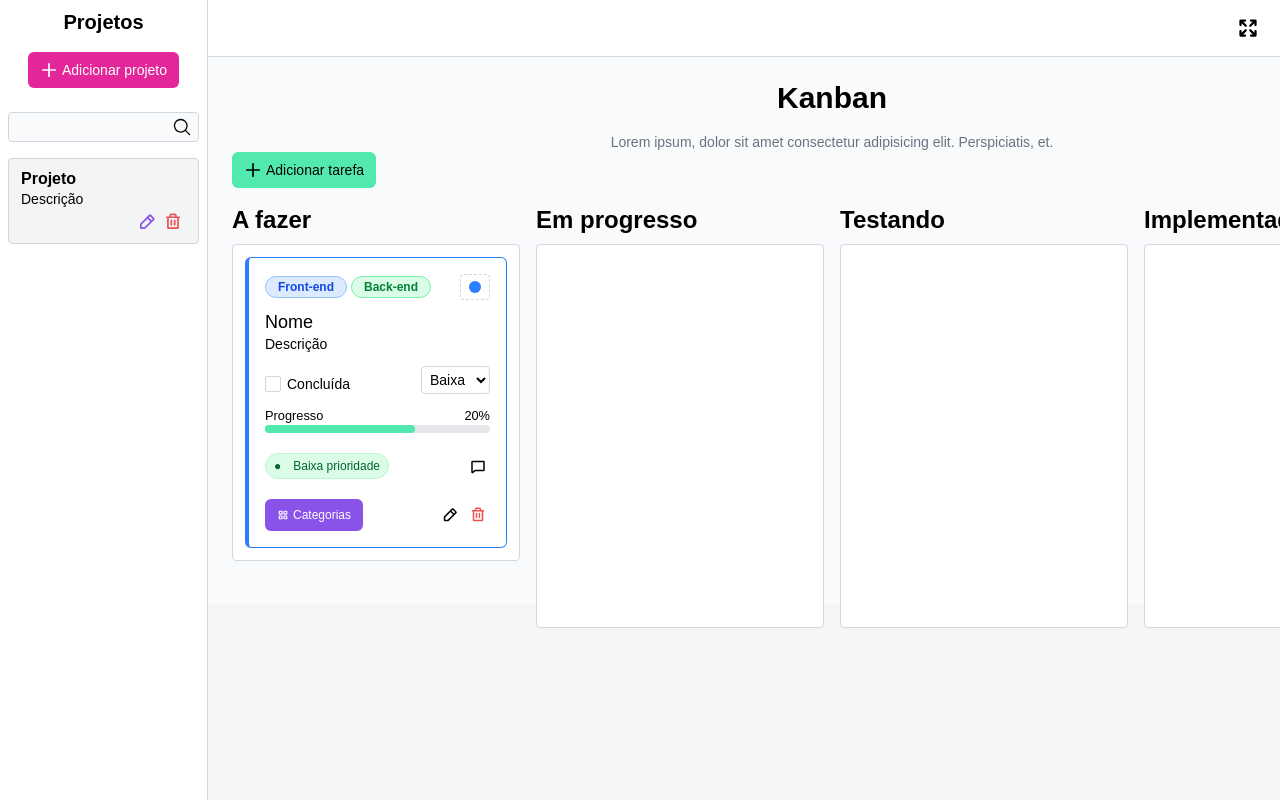
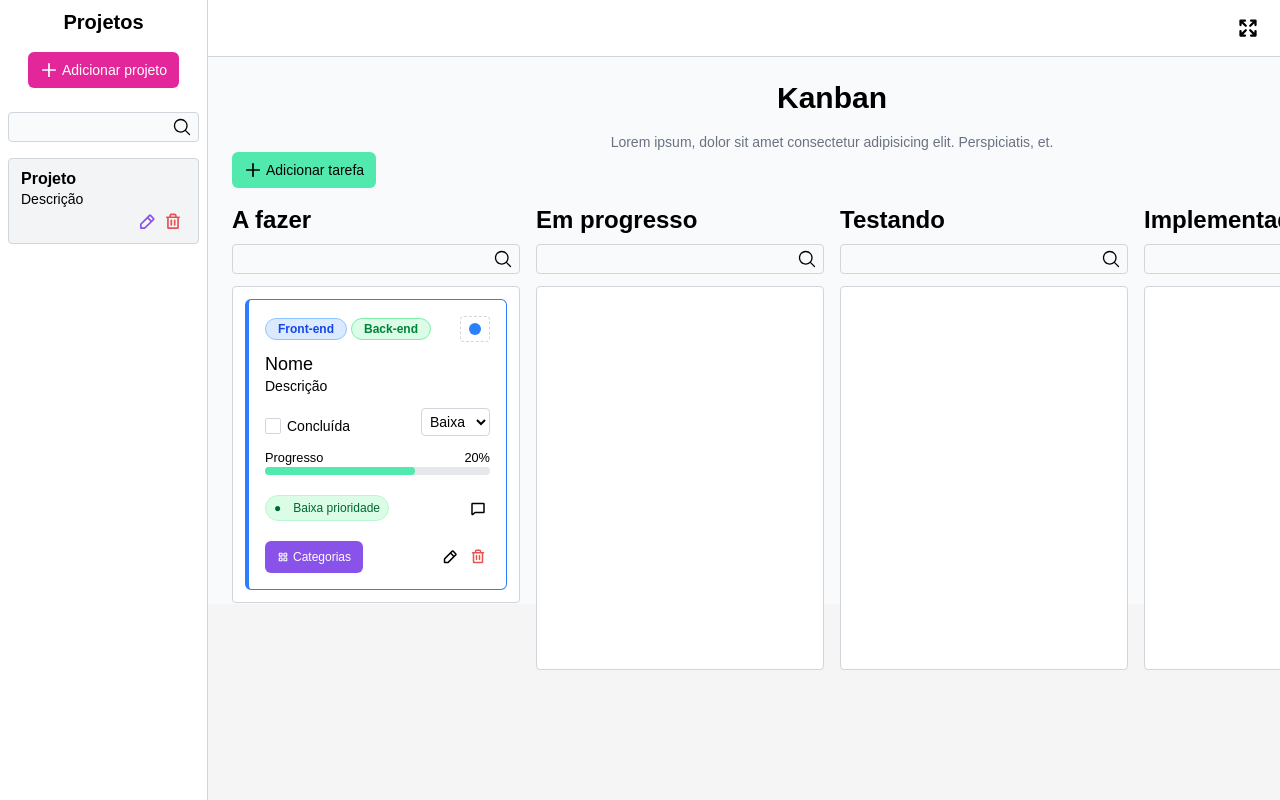
Before and after one commit to marcelosarinho/kanban, a React (Vite) app in the folder frontend/: page / in a window 1280 px wide. Shown: the top 800 px of the page. Built offline with nearby package versions, Linux system fonts and the light colour scheme; some icons are missing; a web font is replaced by a local one.

Commit message:
feat: added searchbar to status columns

```diff
--- a/frontend/src/App.tsx
+++ b/frontend/src/App.tsx
@@ -110,7 +110,7 @@ function App() {
           <ModalClose onClick={() => closeModal('create-project-modal')} />
         </ModalHeader>
         <ModalBody>
-          <form className='flex flex-col gap-3'>
+          <form className="flex flex-col gap-3">
             <Input id="project-name" label="Nome do projeto"/>
 
             <Textarea id="project-description" label="Descrição do projeto"/>
@@ -128,7 +128,7 @@ function App() {
           <ModalClose onClick={() => closeModal('create-task-modal')} />
         </ModalHeader>
         <ModalBody>
-          <form className='flex flex-col gap-3'>
+          <form className="flex flex-col gap-3">
             <Input id="task-name" label="Nome da tarefa"/>
 
             <Textarea id="task-description" label="Descrição da tarefa"/>
@@ -140,7 +140,7 @@ function App() {
             </Select>
 
             <div className="flex flex-col">
-              <label className='mb-3'>Categorias</label>
+              <label className="mb-3">Categorias</label>
               <div className="flex gap-3">
                 {Object.keys(CATEGORIES).map((category) => (
                   <CategoryBadge
@@ -175,7 +175,7 @@ function App() {
             Adicionar projeto
           </Button>
 
-          <Searchbar />
+          <Searchbar className="mt-6" />
           <div className="mt-4 flex flex-col w-full gap-3">
             <SidebarCard name="Projeto" description="Descrição" />
           </div>
@@ -185,10 +185,10 @@ function App() {
         <nav
           className="z-[1] fixed h-12 bg-white flex justify-end px-4 py-7 gap-3 items-center left-52 right-0 border-b border-gray-300 dark:bg-slate-900 dark:border-slate-700"
         >
-          <button onClick={toggleThemeDropdown} className='flex items-center justify-center cursor-pointer hover:bg-gray-200 dark:hover:bg-slate-800 rounded-full p-1'>
+          <button onClick={toggleThemeDropdown} className="flex items-center justify-center cursor-pointer hover:bg-gray-200 dark:hover:bg-slate-800 rounded-full p-1">
             <i ref={themeIconRef} className="ph ph-sun text-2xl dark:text-gray-300"></i>
           </button>
-          <button onClick={toggleFullScreen} className='flex items-center justify-center cursor-pointer hover:bg-gray-200 dark:hover:bg-slate-800 rounded-full p-1'>
+          <button onClick={toggleFullScreen} className="flex items-center justify-center cursor-pointer hover:bg-gray-200 dark:hover:bg-slate-800 rounded-full p-1">
             <ArrowsOutIcon weight="bold" className="text-2xl dark:text-gray-300" />
           </button>
           {themeDropdown && (
@@ -228,14 +228,16 @@ function App() {
               <header className="text-2xl font-bold mb-2 dark:text-gray-300">
                 A fazer
               </header>
+              <Searchbar className="mb-3" />
               <div className="flex flex-col max-h-full gap-3 p-3 w-72 rounded border border-gray-300 bg-white dark:bg-slate-900 dark:border-slate-700 overflow-x-auto">
-                <Task color='blue' />
+                <Task color="blue" />
               </div>
             </div>
             <div className="col-lg-3 h-100">
               <header className="text-2xl font-bold mb-2 dark:text-gray-300">
                 Em progresso
               </header>
+              <Searchbar className="mb-3" />
               <div className="h-96 w-72 rounded border border-gray-300 bg-white dark:bg-slate-900 dark:border-slate-700">
                 <div></div>
               </div>
@@ -244,6 +246,7 @@ function App() {
               <header className="text-2xl font-bold mb-2 dark:text-gray-300">
                 Testando
               </header>
+              <Searchbar className="mb-3" />
               <div className="h-96 w-72 rounded border border-gray-300 bg-white dark:bg-slate-900 dark:border-slate-700">
                 <div></div>
               </div>
@@ -252,6 +255,7 @@ function App() {
               <header className="text-2xl font-bold mb-2 dark:text-gray-300">
                 Implementado
               </header>
+              <Searchbar className="mb-3" />
               <div className="h-96 w-72 rounded border border-gray-300 bg-white dark:bg-slate-900 dark:border-slate-700">
                 <div></div>
               </div>
--- a/frontend/src/components/Searchbar.tsx
+++ b/frontend/src/components/Searchbar.tsx
@@ -1,8 +1,11 @@
 import { MagnifyingGlassIcon } from "@phosphor-icons/react";
+import type { ComponentProps } from "react";
 
-export default function Searchbar() {
+export default function Searchbar(props: ComponentProps<'div'>) {
+  const { className } = props;
+
   return (
-    <div className="has-focus-visible:border has-focus-visible:border-primary mt-6 rounded py-0.5 px-1 bg-gray-50 h-fit flex items-center justify-end border border-gray-300 dark:bg-slate-800 dark:border-slate-700 w-full focus-visible:border-primary">
+    <div className={`has-focus-visible:border has-focus-visible:border-primary rounded py-0.5 px-1 bg-gray-50 h-fit flex items-center justify-end border border-gray-300 dark:bg-slate-800 dark:border-slate-700 w-full focus-visible:border-primary ${className}`}>
       <input name="search" type="text" className="outline-none px-0.5 text-sm bg-gray-50 dark:bg-slate-800 dark:text-gray-300 w-full" />
       <button className="flex items-center p-0.5">
         <MagnifyingGlassIcon className="text-xl dark:text-gray-300" />
```
